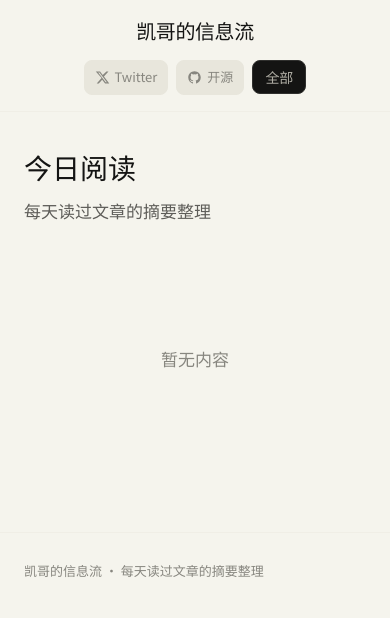
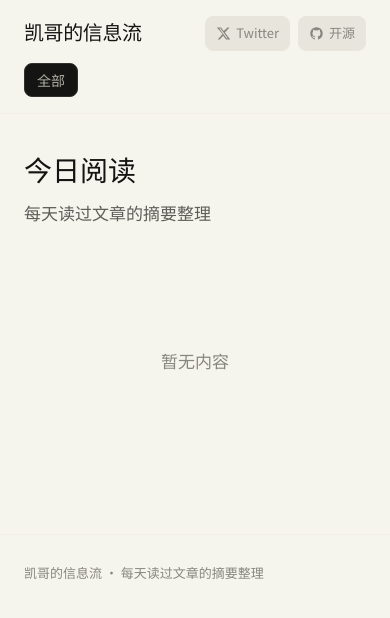
Before and after one commit to alphabetaluck/wefeed, a website: page web/index.html in a window 390 px wide. Drawn offline with Linux system fonts and the light colour scheme; no server answers.

Commit message:
fix: header 改为两行布局，logo+社交链接在上，日期筛选在下

```diff
--- a/web/index.html
+++ b/web/index.html
@@ -59,6 +59,13 @@
       display: flex;
       align-items: center;
       justify-content: space-between;
+    }
+
+    .header-top {
+      display: flex;
+      align-items: center;
+      justify-content: space-between;
+      margin-bottom: 12px;
     }
 
     .header-links {
@@ -353,11 +360,6 @@
         font-size: 18px;
       }
 
-      .header-content {
-        flex-direction: column;
-        gap: 12px;
-      }
-
       .logo {
         font-size: 20px;
       }
@@ -367,7 +369,7 @@
 <body>
   <header>
     <div class="container">
-      <div class="header-content">
+      <div class="header-top">
         <div class="logo">凯哥的信息流</div>
         <div class="header-links">
           <a href="https://x.com/AlphaBetaLuck" class="header-link" target="_blank" rel="noopener">
@@ -378,10 +380,10 @@
             <svg width="15" height="15" viewBox="0 0 24 24" fill="currentColor" aria-hidden="true"><path d="M12 2C6.477 2 2 6.477 2 12c0 4.418 2.865 8.166 6.839 9.489.5.092.682-.217.682-.482 0-.237-.009-.868-.013-1.703-2.782.604-3.369-1.342-3.369-1.342-.454-1.155-1.11-1.463-1.11-1.463-.908-.62.069-.608.069-.608 1.003.07 1.531 1.03 1.531 1.03.892 1.529 2.341 1.087 2.91.832.092-.647.35-1.088.636-1.338-2.22-.253-4.555-1.11-4.555-4.943 0-1.091.39-1.984 1.029-2.683-.103-.253-.446-1.27.098-2.647 0 0 .84-.269 2.75 1.025A9.578 9.578 0 0 1 12 6.836a9.59 9.59 0 0 1 2.504.337c1.909-1.294 2.747-1.025 2.747-1.025.546 1.377.203 2.394.1 2.647.64.699 1.028 1.592 1.028 2.683 0 3.842-2.339 4.687-4.566 4.935.359.309.678.919.678 1.852 0 1.336-.012 2.415-.012 2.744 0 .267.18.578.688.48C19.138 20.163 22 16.418 22 12c0-5.523-4.477-10-10-10z"/></svg>
             开源
           </a>
-          <div class="date-filter" id="dateFilter">
-            <button data-date="all" class="active">全部</button>
-          </div>
         </div>
+      </div>
+      <div class="date-filter" id="dateFilter">
+        <button data-date="all" class="active">全部</button>
       </div>
     </div>
   </header>
```
Also changed, not shown: web/build.js (+10 -15 lines).
